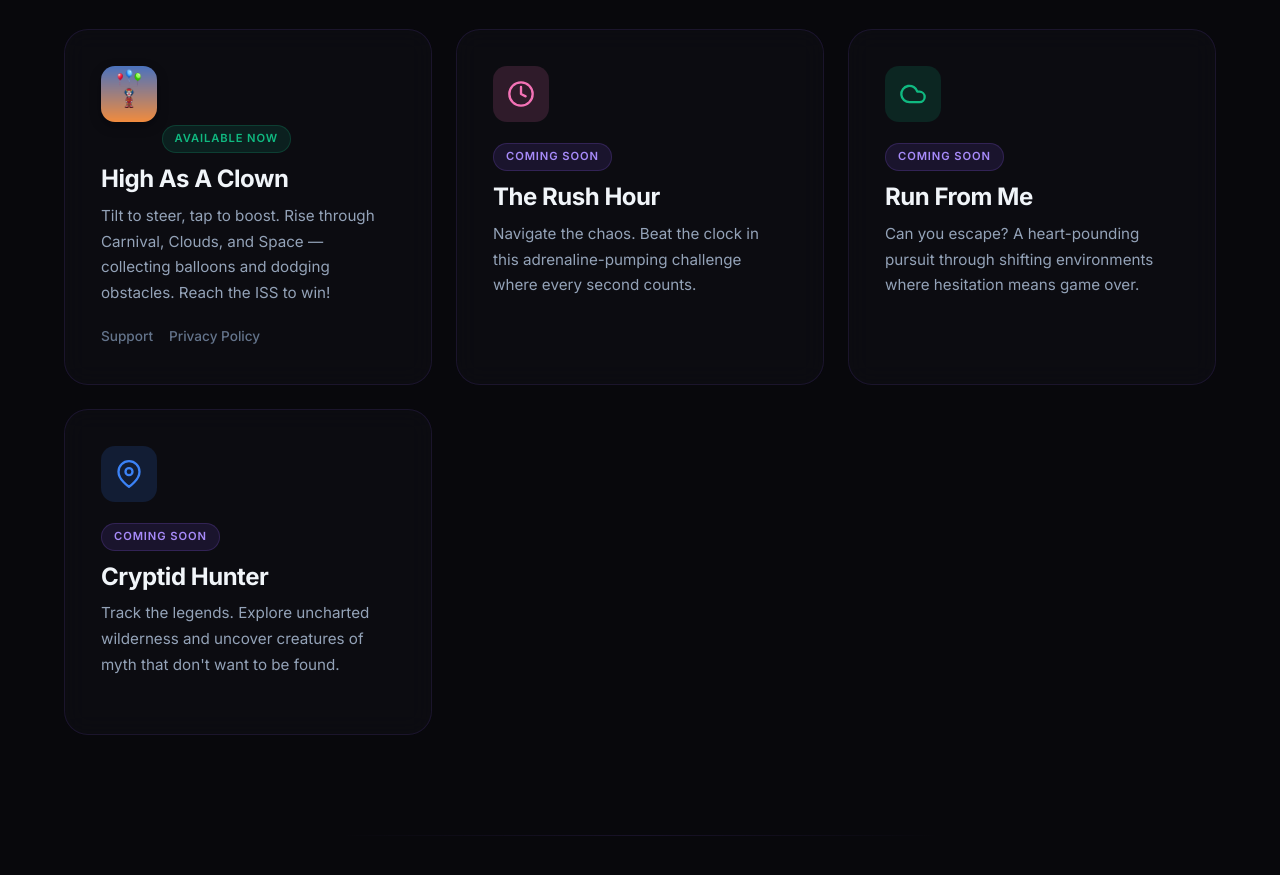
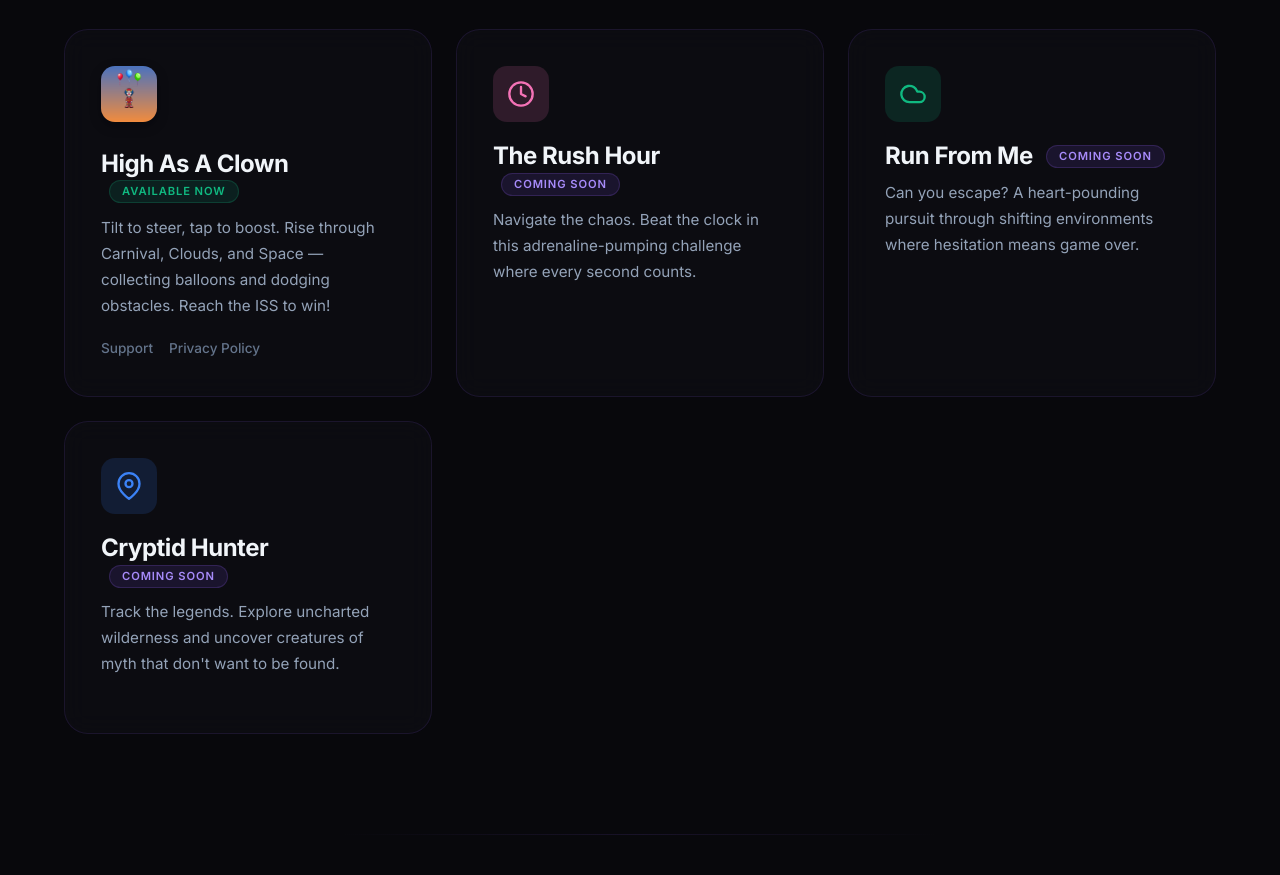
Before and after one commit to i-am-savitar/banshii, a plain HTML site: page index.html in a window 1280 px wide. Shown: the part 3000-3875 px from the top of the page. Drawn offline with Linux system fonts and the light colour scheme.

Commit message:
Fix badge alignment — inline badges with headings
Co-Authored-By: Claude Opus 4.6 (1M context) <noreply@anthropic.com>

```diff
--- a/css/style.css
+++ b/css/style.css
@@ -499,6 +499,13 @@ body::before {
   border: 1px solid rgba(139, 92, 246, 0.2);
 }
 
+h3 .badge {
+  vertical-align: middle;
+  margin-left: 8px;
+  position: relative;
+  top: -1px;
+}
+
 .badge-live {
   background: rgba(16, 185, 129, 0.12);
   color: #10b981;
--- a/index.html
+++ b/index.html
@@ -145,8 +145,7 @@
       <div class="card-grid">
         <div class="card reveal reveal-delay-1">
           <img src="assets/haac-icon.png" alt="High As A Clown" class="card-app-icon">
-          <span class="badge badge-live">Available Now</span>
-          <h3 style="margin-top: 12px;">High As A Clown</h3>
+          <h3>High As A Clown <span class="badge badge-live">Available Now</span></h3>
           <p>Tilt to steer, tap to boost. Rise through Carnival, Clouds, and Space — collecting balloons and dodging obstacles. Reach the ISS to win!</p>
           <div class="card-links">
             <a href="games/high-as-a-clown/support.html">Support</a>
@@ -157,24 +156,21 @@
           <div class="card-icon pink">
             <svg width="28" height="28" viewBox="0 0 24 24" fill="none" stroke="currentColor" stroke-width="2" stroke-linecap="round" stroke-linejoin="round"><circle cx="12" cy="12" r="10"/><path d="M12 6v6l4 2"/></svg>
           </div>
-          <span class="badge badge-soon">Coming Soon</span>
-          <h3 style="margin-top: 12px;">The Rush Hour</h3>
+          <h3>The Rush Hour <span class="badge badge-soon">Coming Soon</span></h3>
           <p>Navigate the chaos. Beat the clock in this adrenaline-pumping challenge where every second counts.</p>
         </div>
         <div class="card reveal reveal-delay-3">
           <div class="card-icon emerald">
             <svg width="28" height="28" viewBox="0 0 24 24" fill="none" stroke="currentColor" stroke-width="2" stroke-linecap="round" stroke-linejoin="round"><path d="M17.5 19H9a7 7 0 1 1 6.71-9h1.79a4.5 4.5 0 1 1 0 9Z"/></svg>
           </div>
-          <span class="badge badge-soon">Coming Soon</span>
-          <h3 style="margin-top: 12px;">Run From Me</h3>
+          <h3>Run From Me <span class="badge badge-soon">Coming Soon</span></h3>
           <p>Can you escape? A heart-pounding pursuit through shifting environments where hesitation means game over.</p>
         </div>
         <div class="card reveal reveal-delay-4">
           <div class="card-icon blue">
             <svg width="28" height="28" viewBox="0 0 24 24" fill="none" stroke="currentColor" stroke-width="2" stroke-linecap="round" stroke-linejoin="round"><path d="M21 10c0 7-9 13-9 13s-9-6-9-13a9 9 0 0 1 18 0z"/><circle cx="12" cy="10" r="3"/></svg>
           </div>
-          <span class="badge badge-soon">Coming Soon</span>
-          <h3 style="margin-top: 12px;">Cryptid Hunter</h3>
+          <h3>Cryptid Hunter <span class="badge badge-soon">Coming Soon</span></h3>
           <p>Track the legends. Explore uncharted wilderness and uncover creatures of myth that don't want to be found.</p>
         </div>
       </div>
```
